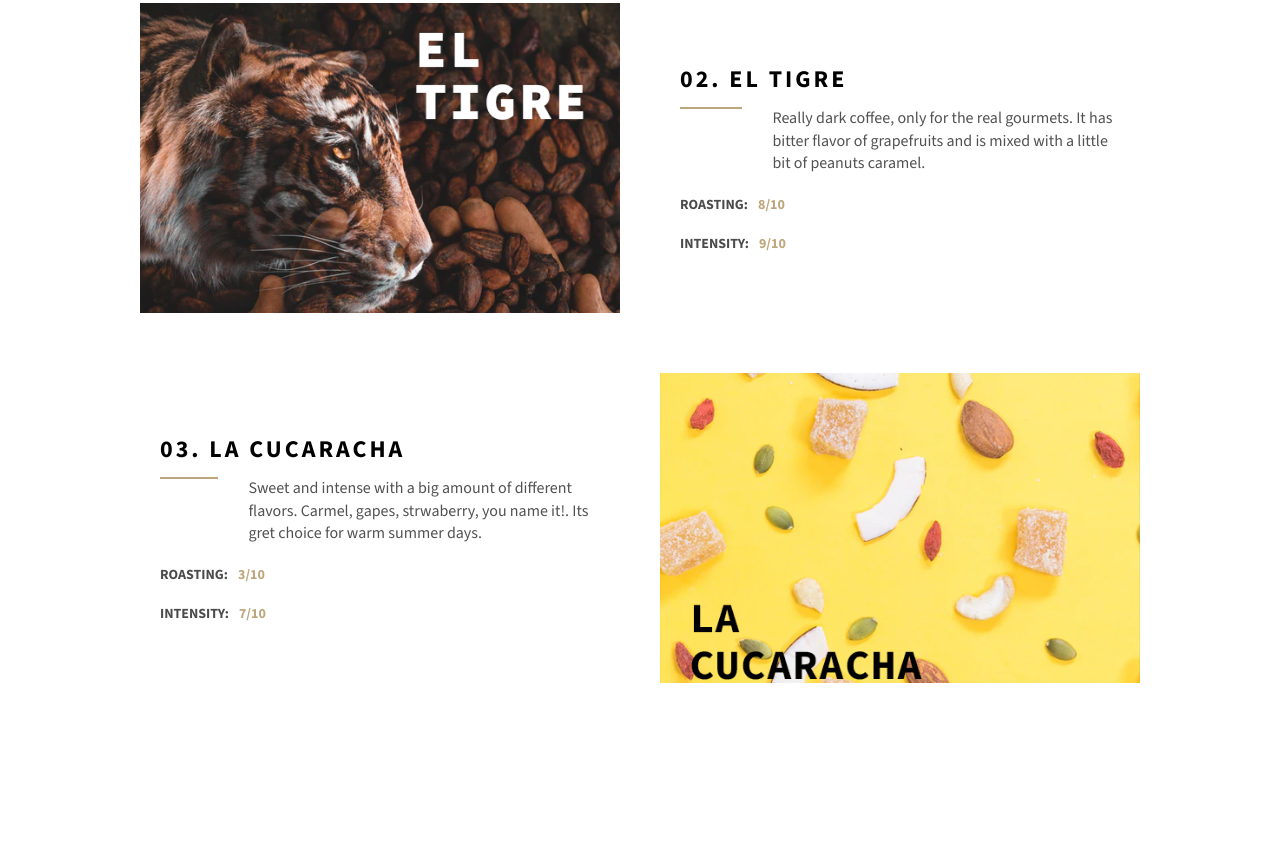
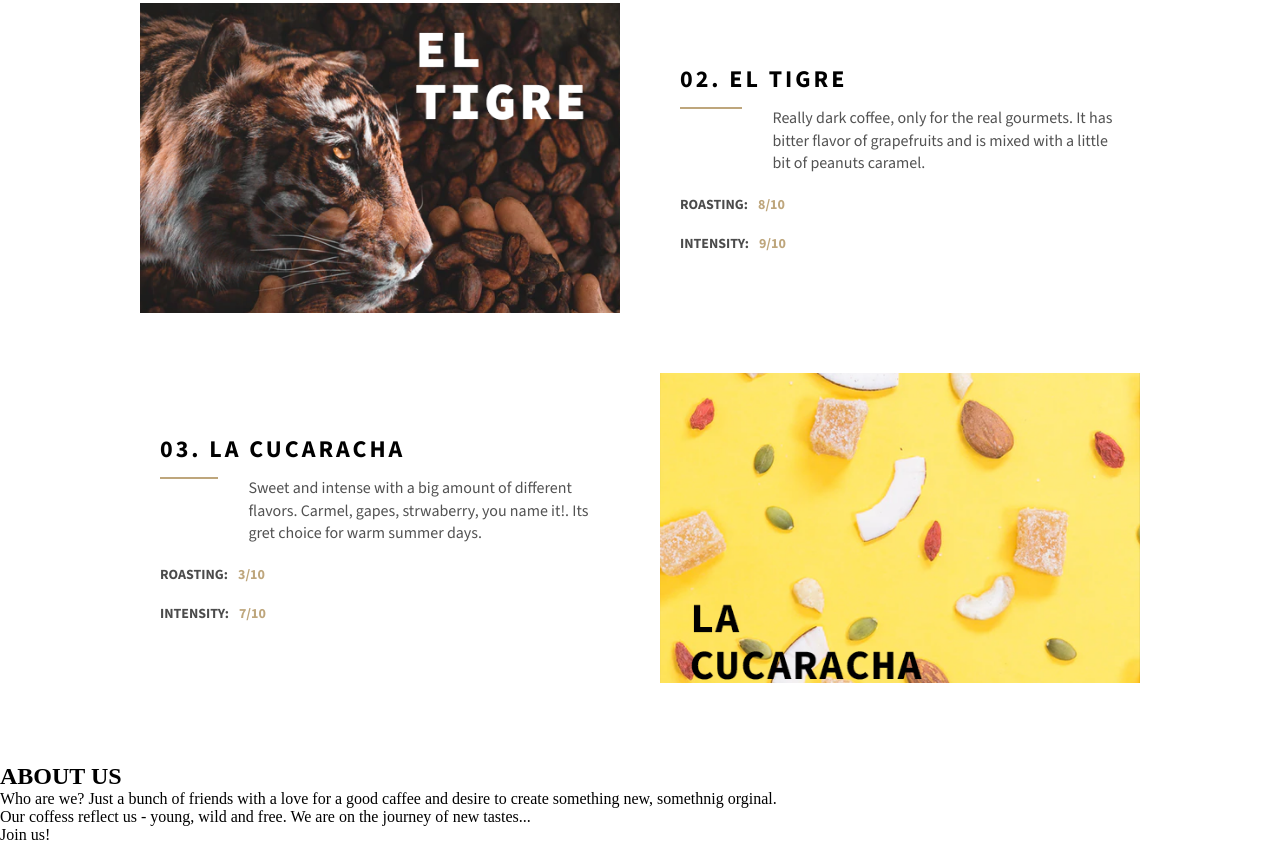
Before and after one commit to kacpi95/page-cafe, a website: page src/index.html in a window 1280 px wide. Shown: the part 1495-2339 px from the top of the page. Before the commit the page ends 2258 px from the top, so only its background shows below. Drawn offline with nearby package versions, Linux system fonts and the light colour scheme; files that its build step writes are made by us from their sources.

Commit message:
Add section-about to HTML

```diff
--- a/src/index.html
+++ b/src/index.html
@@ -1,8 +1,8 @@
 <!DOCTYPE html>
 <html lang="en">
   <head>
-    <meta charset="UTF-8" >
-    <meta name="viewport" content="width=device-width, initial-scale=1.0" >
+    <meta charset="UTF-8" />
+    <meta name="viewport" content="width=device-width, initial-scale=1.0" />
     <title>El Tigre</title>
     <script
       src="https://kit.fontawesome.com/f90e6be36c.js"
@@ -11,8 +11,8 @@
     <link
       href="https://fonts.googleapis.com/css2?family=Source+Sans+3:ital,wght@0,200..900;1,200..900&display=swap"
       rel="stylesheet"
-    >
-    <link rel="stylesheet" href="css/style.css" >
+    />
+    <link rel="stylesheet" href="css/style.css" />
   </head>
   <body>
     <nav>
@@ -118,5 +118,21 @@
         </div>
       </div>
     </section>
+    <section class="section-about">
+      <div class="container">
+        <h2 class="title-cards">ABOUT US</h2>
+        <div class="text-about">
+          <p class="text-about-one">
+            Who are we? Just a bunch of friends with a love for a good caffee
+            and desire to create something new, somethnig orginal.
+          </p>
+          <p class="text-about-two">
+            Our coffess reflect us - young, wild and free. We are on the journey
+            of new tastes...
+          </p>
+          <p class="text-about-three">Join us!</p>
+        </div>
+      </div>
+    </section>
   </body>
 </html>
```
